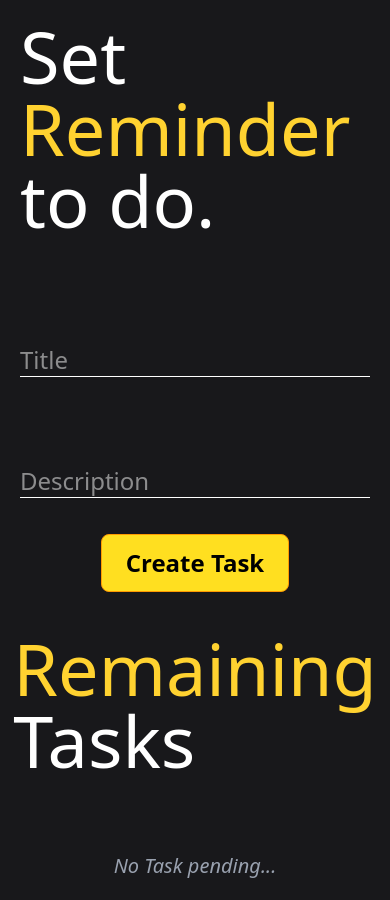
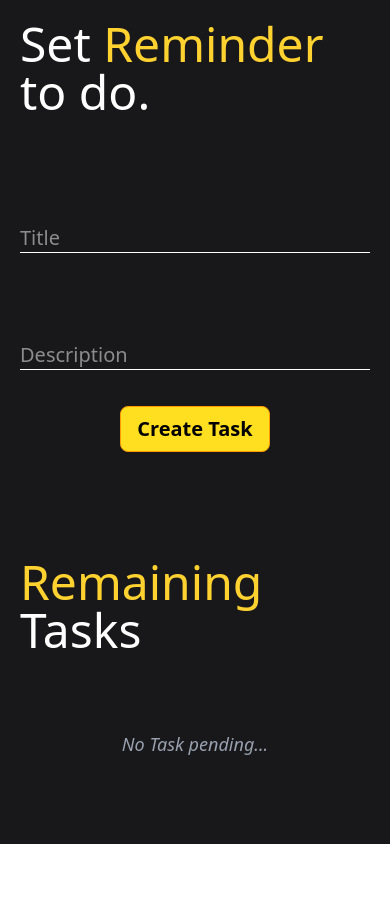
Before and after one commit to ScriptiveMen/ToDo-List, a React (Vite) app: page / in a window 390 px wide. After the commit the page ends 844 px from the top, so only its background shows below. Built offline with nearby package versions, Linux system fonts and the light colour scheme.

Commit message:
fixed mobile fonts

```diff
--- a/src/components/Create.jsx
+++ b/src/components/Create.jsx
@@ -25,7 +25,7 @@ const Create = (props) => {
 
   return (
     <div className="w-full md:w-[60%] p-5 flex flex-col  gap-7">
-      <h1 className="text-7xl">
+      <h1 className="md:text-7xl text-5xl">
         Set <span className="text-amber-300">Reminder</span> to do.
       </h1>
       <form
@@ -34,7 +34,7 @@ const Create = (props) => {
       >
         <input
           {...register("title", { required: "Title must not be empty!" })}
-          className="border-b outline-0 text-2xl"
+          className="border-b outline-0 md:text-2xl text-xl"
           type="text"
           placeholder="Title"
         />
@@ -44,12 +44,12 @@ const Create = (props) => {
 
         <input
           {...register("desc")}
-          className="border-b outline-0 mb-5 text-2xl"
+          className="border-b outline-0 mb-5 md:text-2xl text-xl"
           type="text"
           placeholder="Description"
         />
 
-        <button className="bg-yellow-300  text-black font-semibold border-amber-500 border mx-auto px-6 py-3 mt-3 text-2xl rounded-lg active:scale-95">
+        <button className="bg-yellow-300  text-black font-semibold border-amber-500 border mx-auto md:px-6 px-4 md:py-3 py-2 mt-3 md:text-2xl text-xl rounded-lg active:scale-95">
           Create Task
         </button>
       </form>
--- a/src/components/Read.jsx
+++ b/src/components/Read.jsx
@@ -26,18 +26,18 @@ const Read = (props) => {
     .map((todo) => {
       return (
         <li
-          className=" flex items-center justify-between p-4 border border-gray-400 rounded-sm"
+          className=" flex items-center justify-between md:p-4 p-3 border border-gray-400 rounded-sm"
           key={todo.id}
         >
-          <div className="flex h-full flex-col justify-between">
+          <div className="flex h-full flex-col justify-between w-2/3">
             <h3
-              className={`text-3xl ${
-                todo.isCompleted ? "line-through text-gray-400" : ""
+              className={`md:text-3xl text-2xl${
+                todo.isCompleted ? " text-gray-400 line-through" : ""
               }`}
             >
               {todo.title}
             </h3>
-            <p className="text-gray-400 text-xl">
+            <p className="text-gray-400 md:text-xl  text-lg">
               {todo.desc == "" ? "No Description" : todo.desc}
             </p>
           </div>
@@ -45,7 +45,7 @@ const Read = (props) => {
           <div className="flex flex-col items-center justify-between gap-3">
             <button
               onClick={() => complteHandler(todo.id)}
-              className={`text-green-500 active:scale-95  cursor-pointer text-xl border rounded  px-2 py-1 ${
+              className={`text-green-500 active:scale-95  cursor-pointer md:text-xl text-lg border rounded  px-2 py-1 ${
                 todo.isCompleted ? "opacity-30" : ""
               }`}
             >
@@ -54,7 +54,7 @@ const Read = (props) => {
 
             <button
               onClick={() => deltetodo(todo.id)}
-              className="text-red-500 active:scale-95  cursor-pointer text-xl  px-2 py-1 border rounded"
+              className="text-red-500 active:scale-95  cursor-pointer md:text-xl text-lg  px-2 py-1 border rounded"
             >
               Delete Task
             </button>
@@ -65,7 +65,7 @@ const Read = (props) => {
 
   return (
     <div className="w-full md:w-[40%] p-5 flex flex-col items-center  gap-4">
-      <h1 className="text-7xl mb-10 ">
+      <h1 className="md:text-7xl text-5xl mb-10 ">
         {" "}
         <span className="text-amber-300 ">Remaining</span> Tasks
       </h1>
@@ -73,7 +73,7 @@ const Read = (props) => {
         {rendertodos.length > 0 ? (
           rendertodos
         ) : (
-          <li className="text-center mt-5 text-gray-400 italic text-xl">
+          <li className="text-center mt-5 text-gray-400 italic md:text-xl text-lg">
             No Task pending...
           </li>
         )}
```
